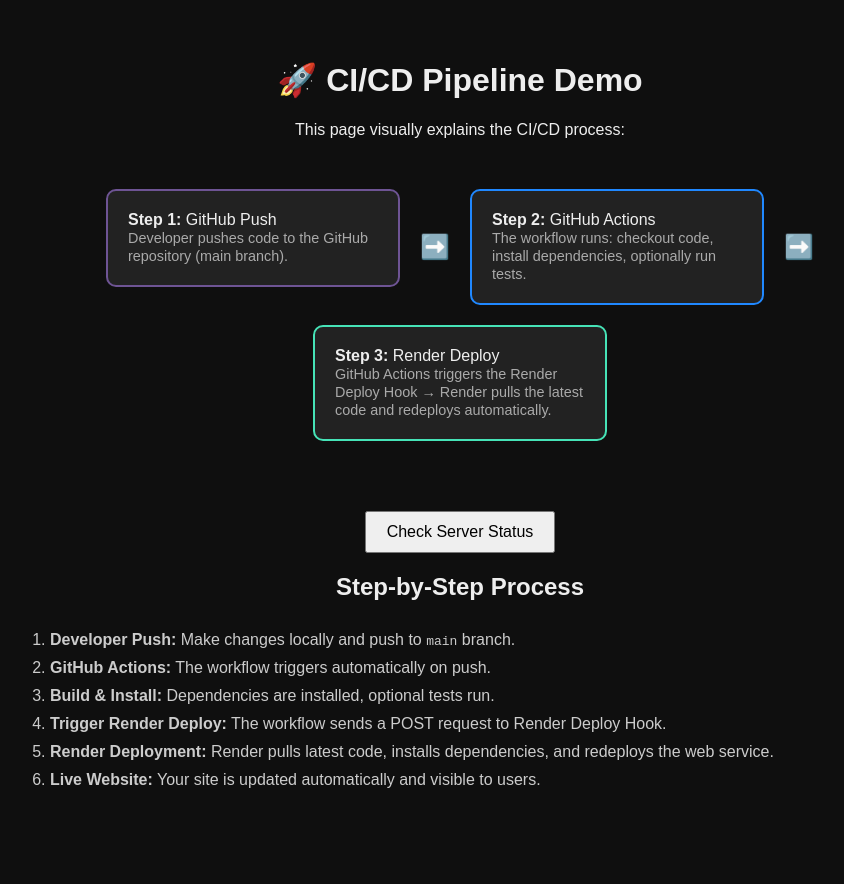
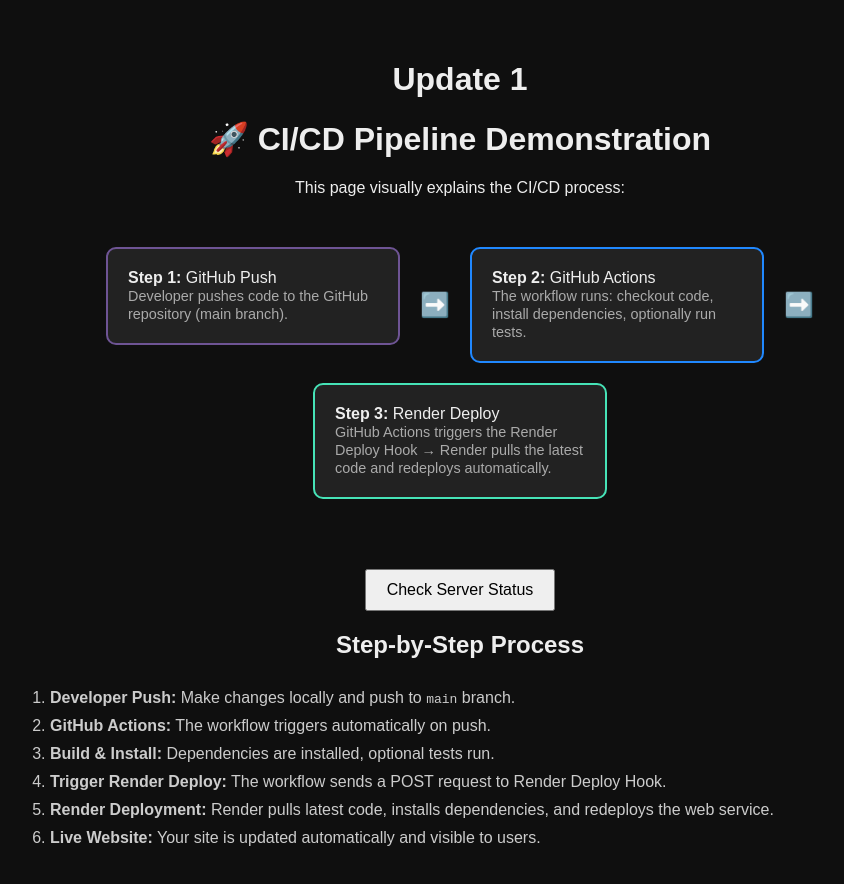
Before and after one commit to HenzDion/CICD-Demo, a website: page public/index.html in a window 1280 px wide. Shown: the whole page, without its empty margins (180-1024 px from the left). Before the commit the page ends 845 px from the top, so only its background shows below. Drawn offline with Linux system fonts and the light colour scheme.

Commit message:
Test 4 - Update 1

```diff
--- a/public/index.html
+++ b/public/index.html
@@ -8,7 +8,8 @@
 </head>
 <body>
     <div class="container">
-        <h1>🚀 CI/CD Pipeline Demo</h1>
+        <h1>Update 1</h1>
+        <h1>🚀 CI/CD Pipeline Demonstration</h1>
         <p>This page visually explains the CI/CD process:</p>
 
         <div class="pipeline">
```
